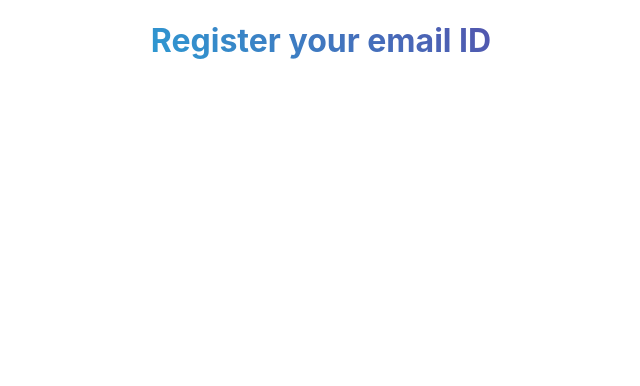
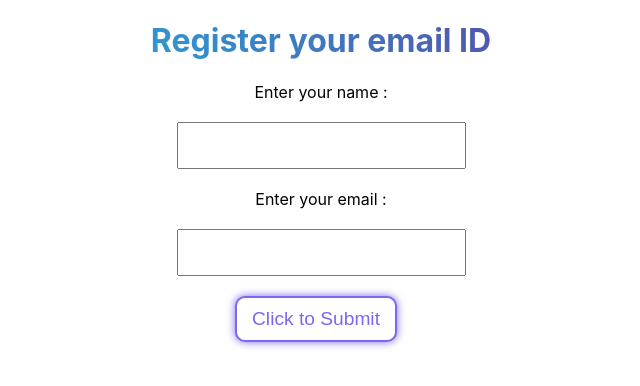
Before and after one commit to DakhaniUsman/awdiz-react, a React (Create React App) app: page /register in a window 1280 px wide. Shown: the top 386 px of the page, without its empty margins (319-959 px from the left). Built offline with nearby package versions, Linux system fonts and the light colour scheme.

Commit message:
react day 07

```diff
--- a/src/App.jsx
+++ b/src/App.jsx
@@ -97,7 +97,7 @@ function App() {
           element={<DynamicRouting />} // productId is dynamic so written : before
         />
         <Route
-          path="/prop-drilling"
+          path="/prop-drilling-mapping"
           element={<PropDrilling students={students} data={data} />}
         />
       </Routes>
--- a/src/components/Day-03/UseState.css
+++ b/src/components/Day-03/UseState.css
@@ -9,6 +9,7 @@ button {
   border-radius: 10px;
   font-size: 1.2em;
   box-shadow: 0px 0px 8px ;
+  margin-bottom: 1em;
 }
 
 button:hover{
--- a/src/components/Day-06/UseEffect.jsx
+++ b/src/components/Day-06/UseEffect.jsx
@@ -3,13 +3,28 @@ import { useEffect, useState } from "react";
 function UseEffect() {
   const [counter, setCounter] = useState(1);
 
+  const [loggedIn, setloggedIn] = useState(false);
+
+  const buttonStyleRed = {
+    backgroundColor: "red",
+  };
+
+  const buttonStyleGreen = {
+    backgroundColor: "green",
+  };
+
   function Increment() {
     setCounter(counter + 1);
+  }
+
+  function LoggedIn() {
+    setloggedIn(!loggedIn);
   }
 
   useEffect(() => {
     console.log("use effect is triggered");
     alert("Use effect is triggered");
+    console.log(loggedIn);
   }); // empty dependency
 
   return (
@@ -23,6 +38,22 @@ function UseEffect() {
       <h3>The use effect is triggered on : </h3>
       <p>Initial page render</p>
       <p>any state change</p>
+
+      {loggedIn ? (
+        <div>
+          <h1>Welcome User</h1>
+          <button style={buttonStyleGreen} onClick={LoggedIn}>
+            Log Out
+          </button>
+        </div>
+      ) : (
+        <div>
+          <h1>Please Log In</h1>
+          <button style={buttonStyleRed} onClick={LoggedIn}>
+            Log In
+          </button>
+        </div>
+      )}
     </div>
   );
 }
--- a/src/components/Home.jsx
+++ b/src/components/Home.jsx
@@ -36,6 +36,10 @@ function Home() {
     router("/dynamic-routing/1000");
   }
 
+  function PropDrillingPage () {
+    router("/prop-drilling-mapping")
+  }
+
   return (
     <div>
       <h1>Welcome To Home Page</h1>
@@ -50,6 +54,7 @@ function Home() {
       <button onClick={UseEffectThree}>Use Effect 3</button>
       <button onClick={UseEffectFour}>Use Effect 4</button>
       <button onClick={DynamicData}>Dynamic Routing</button>
+      <button onClick={PropDrillingPage}>Prop Drilling Page</button>
     </div>
   );
 }
--- a/src/components/Register.jsx
+++ b/src/components/Register.jsx
@@ -1,10 +1,66 @@
+import { useState } from "react";
+
 function Register() {
-    return (
-      <div>
-        <h1>Register your email ID </h1>
-      </div>
-    );
+  const inputField = {
+    padding: "10px",
+    margin: "1em 0em",
+    fontSize: "20px",
+  };
+
+  const [name, setName] = useState("");
+  const [email,setEmail] =useState("");
+  // console.log(name,"name");
+
+  function handleSubmit() {
+    // call api for storing name in backend, name, eamil, password, confirm pass submit krenge
   }
 
+  function handleNameChange(event) {
+    // input me jo type kiya hai wo state me store kro
+    //  event is inbuilt form function used to access attributes values of elements in form
+    console.log(event.target.value, event.target.name);
+    // console.log(event.target.value);
+    setName(event.target.value);
+  }
 
-  export default Register;
+  function handleEmailChange (event) {
+    console.log(event.target.value, event.target.name);
+    setEmail(event.target.value);
+  }
+
+  return (
+    <div>
+      <h1>Register your email ID </h1>
+
+      <form onSubmit={handleSubmit}>
+        <label htmlFor="name">Enter your name : {name} </label>
+        <br />
+        <input
+          type="text"
+          name="username"
+          id="name"
+          style={inputField}
+          onChange={handleNameChange}
+        />
+        <br />
+
+        <label htmlFor="name">Enter your email : {email} </label>
+        <br />
+        <input
+          type="email"
+          name="useremail"
+          id="useremail"
+          style={inputField}
+          onChange={handleEmailChange}
+        />
+        <br />
+
+        <button type="submit" onClick={Register}>
+          Click to Submit
+        </button>
+      </form>
+    </div>
+  );
+}
+
+export default Register;
```
